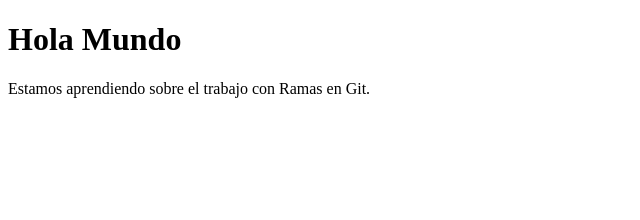
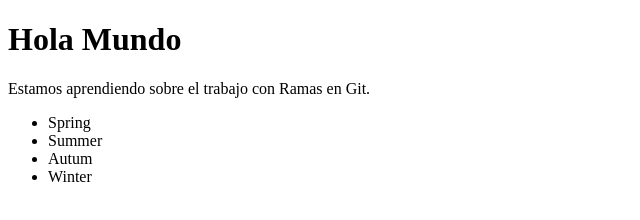
Before and after one commit to joseluis252001/amerike-3dev, a plain HTML site: page index.html in a window 1280 px wide. Shown: the whole page, without its empty margins (0-640 px from the left). Drawn offline with Linux system fonts and the light colour scheme.

Commit message:
Enlazando script de programación al documento HTML

```diff
--- a/index.html
+++ b/index.html
@@ -8,5 +8,12 @@
   <body>
     <h1>Hola Mundo</h1>
     <p>Estamos aprendiendo sobre el trabajo con Ramas en Git.</p>
+    <ul>
+      <li>Spring</li>
+      <li>Summer</li>
+      <li>Autum</li>
+      <li>Winter</li>
+    </ul>
+    <script src="main.js"></script>
   </body>
 </html>
```
Also changed, not shown: main.js (renamed from script.js).
